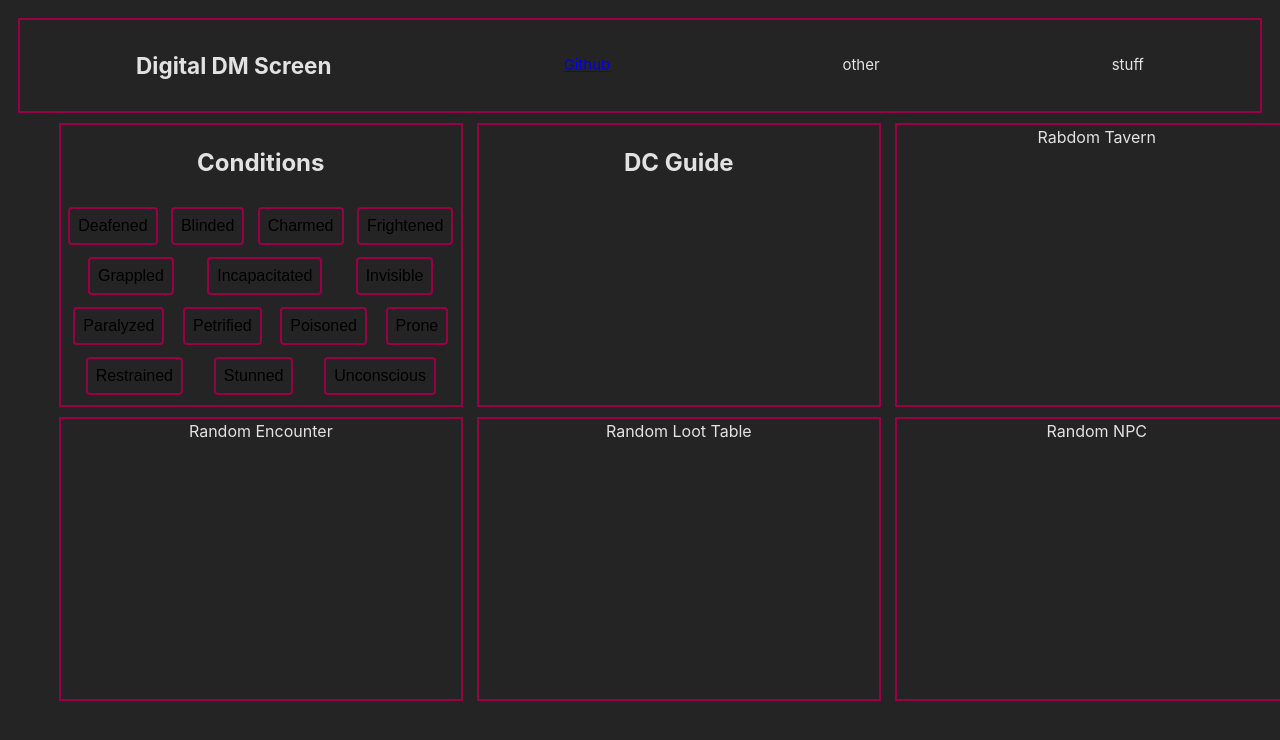
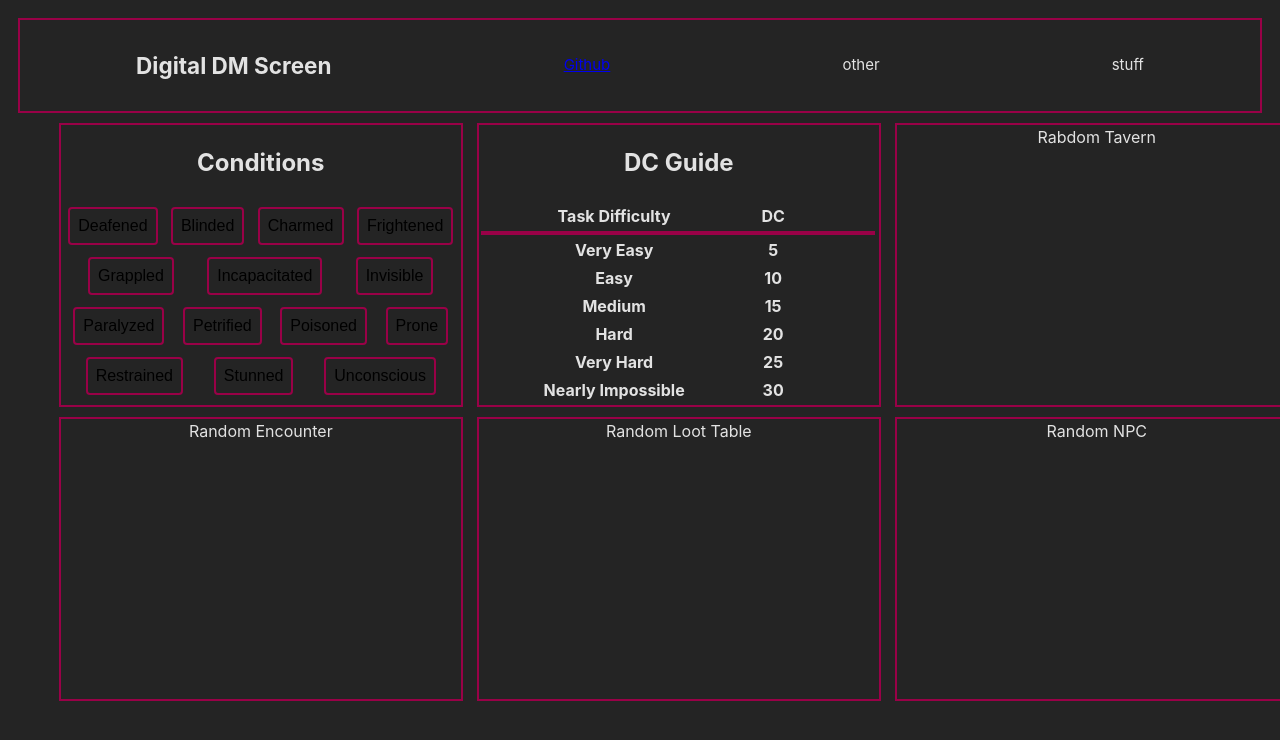
Before and after one commit to JohnnyG1234/DMScreenReact, a React (Vite) app in the folder DMScreenReactProject/: page / in a window 1280 px wide. Shown: the top 740 px of the page. Built offline with nearby package versions, Linux system fonts and the light colour scheme.

Commit message:
finishing up dc guide

```diff
--- a/DMScreenReactProject/src/App.css
+++ b/DMScreenReactProject/src/App.css
@@ -160,3 +160,14 @@
 	align-items: baseline;
 	align-content: stretch;
 }
+
+.table
+{
+    width: 80%;
+}
+
+.tableLine
+{
+    border: 2px solid #990147;
+    width: 146.5%;
+}
--- a/DMScreenReactProject/src/DCGuide.tsx
+++ b/DMScreenReactProject/src/DCGuide.tsx
@@ -6,7 +6,45 @@ function DCGuide(){
         <>
         <div className="c square">
           <h2>DC Guide</h2>
-        </div>
+          <table className='table'>
+            <tr>
+              <th>Task Difficulty</th>
+              <th>DC</th>
+            </tr>
+
+            <div className='tableLine'></div>
+
+            <tr>
+              <th>Very Easy</th>
+              <th>5</th>
+            </tr>
+
+            <tr>
+              <th>Easy</th>
+              <th>10</th>
+            </tr>
+
+            <tr>
+              <th>Medium</th>
+              <th>15</th>
+            </tr>
+
+            <tr>
+              <th>Hard</th>
+              <th>20</th>
+            </tr>
+
+            <tr>
+              <th>Very Hard</th>
+              <th>25</th>
+            </tr>
+
+            <tr>
+              <th>Nearly Impossible</th>
+              <th>30</th>
+            </tr>
+            </table>
+          </div>
         </>
     );
 }
```
Also changed, not shown: 1 other file (tests, documents, lock files or other folders).
